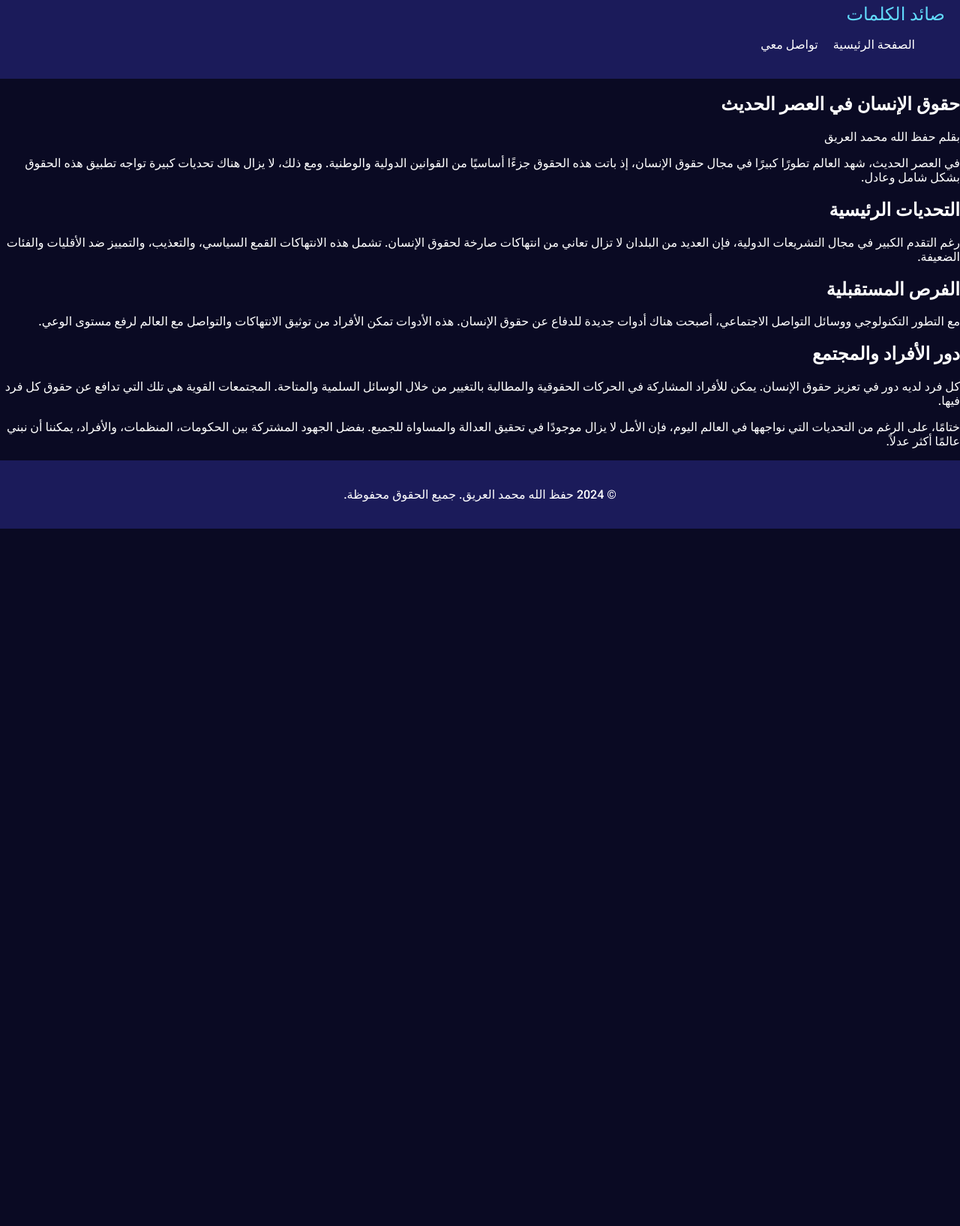
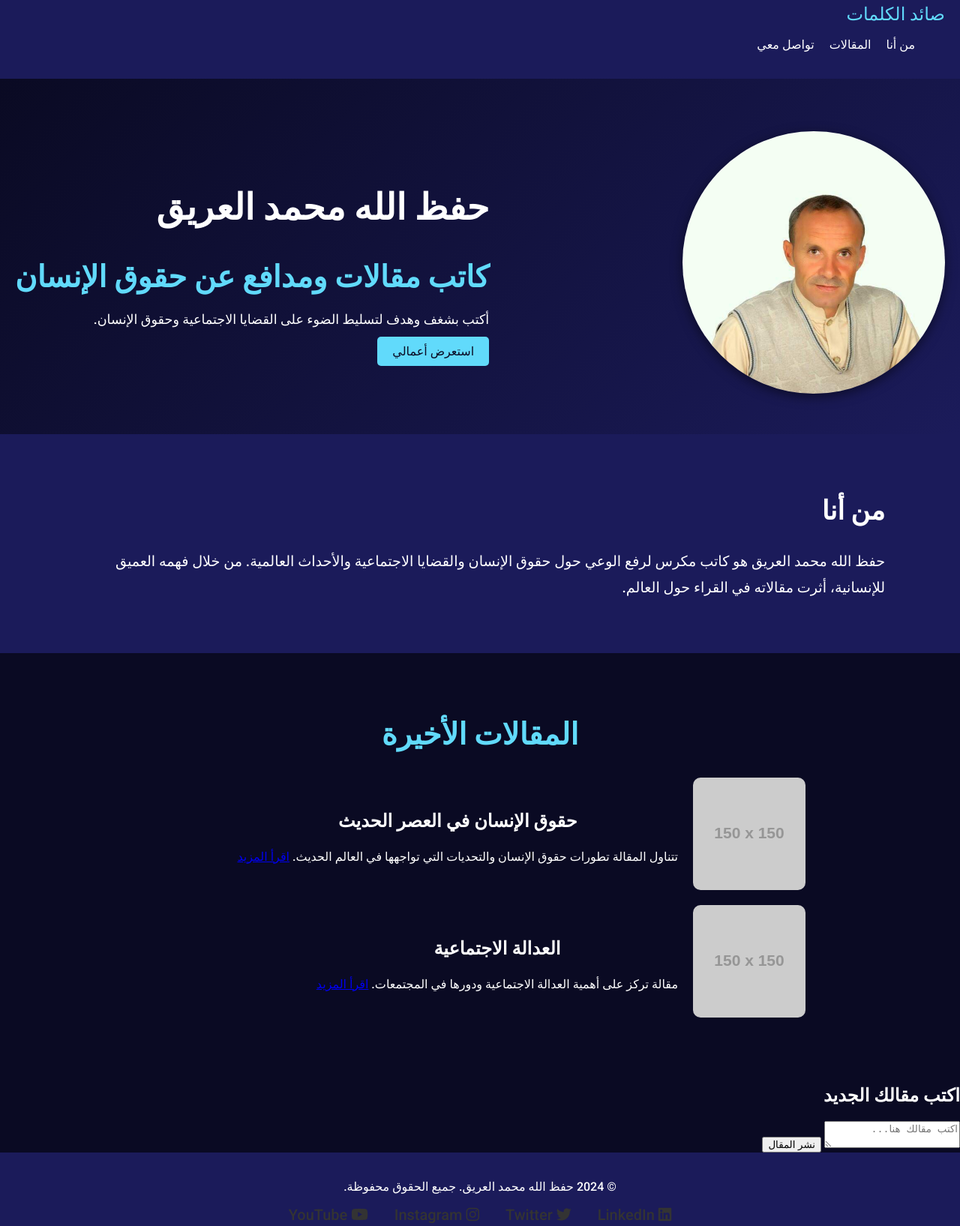
Before and after one commit to nabilalareeq/Website-, a plain HTML site: page index.html in a window 1280 px wide. Shown: the part 17-1652 px from the top of the page at 75% size. Before the commit the page ends 800 px from the top, so only its background shows below. Drawn offline with Linux system fonts and the light colour scheme; placeholder pictures from the web are drawn by us; a script that the page names is missing.

Commit message:
Update index.html

```diff
--- a/index.html
+++ b/index.html
@@ -3,41 +3,82 @@
 <head>
     <meta charset="UTF-8">
     <meta name="viewport" content="width=device-width, initial-scale=1.0">
-    <title>حقوق الإنسان في العصر الحديث</title>
+    <title>حفظ الله محمد العريق</title>
     <link href="https://fonts.googleapis.com/css2?family=Merriweather:wght@400;700&family=Roboto:wght@500&display=swap" rel="stylesheet">
+    <link rel="stylesheet" href="https://cdnjs.cloudflare.com/ajax/libs/font-awesome/6.0.0-beta3/css/all.min.css">
     <link rel="stylesheet" href="style.css">
+    <script src="https://cdn.tiny.cloud/1/3982lvbo6spn5san2c0w2y723i90m66b1i2sd1rqkcsh59ro/tinymce/5/tinymce.min.js" referrerpolicy="origin"></script>
+    <script>
+        tinymce.init({
+            selector: '#article-editor',
+            language: 'ar',
+            plugins: 'lists link image',
+            toolbar: 'undo redo | styleselect | bold italic | alignleft aligncenter alignright alignjustify | outdent indent | link image',
+            height: 300,
+        });
+    </script>
 </head>
 <body dir="rtl">
     <header>
         <nav>
             <div class="logo">صائد الكلمات</div>
             <ul>
-                <li><a href="index.html">الصفحة الرئيسية</a></li>
+                <li><a href="#about">من أنا</a></li>
+                <li><a href="#articles">المقالات</a></li>
                 <li><a href="#contact">تواصل معي</a></li>
             </ul>
         </nav>
     </header>
 
-    <section class="article-content">
-        <h1>حقوق الإنسان في العصر الحديث</h1>
-        <p>بقلم حفظ الله محمد العريق</p>
+    <section class="hero">
+        <div class="hero-text">
+            <h1>حفظ الله محمد العريق</h1>
+            <h2>كاتب مقالات ومدافع عن حقوق الإنسان</h2>
+            <p>أكتب بشغف وهدف لتسليط الضوء على القضايا الاجتماعية وحقوق الإنسان.</p>
+            <a href="#articles" class="btn">استعرض أعمالي</a>
+        </div>
+        <div class="hero-image">
+            <img src="FB_IMG_1728261295915.jpg" alt="صورة الكاتب">
+        </div>
+    </section>
 
-        <p>في العصر الحديث، شهد العالم تطورًا كبيرًا في مجال حقوق الإنسان، إذ باتت هذه الحقوق جزءًا أساسيًا من القوانين الدولية والوطنية. ومع ذلك، لا يزال هناك تحديات كبيرة تواجه تطبيق هذه الحقوق بشكل شامل وعادل.</p>
+    <section id="about" class="about">
+        <h2>من أنا</h2>
+        <p>حفظ الله محمد العريق هو كاتب مكرس لرفع الوعي حول حقوق الإنسان والقضايا الاجتماعية والأحداث العالمية. من خلال فهمه العميق للإنسانية، أثرت مقالاته في القراء حول العالم.</p>
+    </section>
 
-        <h2>التحديات الرئيسية</h2>
-        <p>رغم التقدم الكبير في مجال التشريعات الدولية، فإن العديد من البلدان لا تزال تعاني من انتهاكات صارخة لحقوق الإنسان. تشمل هذه الانتهاكات القمع السياسي، والتعذيب، والتمييز ضد الأقليات والفئات الضعيفة.</p>
+    <section id="articles" class="articles">
+        <h2>المقالات الأخيرة</h2>
+        <div class="article-preview">
+            <img src="https://via.placeholder.com/150" alt="صورة المقال">
+            <div class="article-info">
+                <h3>حقوق الإنسان في العصر الحديث</h3>
+                <p>تتناول المقالة تطورات حقوق الإنسان والتحديات التي تواجهها في العالم الحديث. <a href="article1.html">اقرأ المزيد</a></p>
+            </div>
+        </div>
+        <div class="article-preview">
+            <img src="https://via.placeholder.com/150" alt="صورة المقال">
+            <div class="article-info">
+                <h3>العدالة الاجتماعية</h3>
+                <p>مقالة تركز على أهمية العدالة الاجتماعية ودورها في المجتمعات. <a href="article2.html">اقرأ المزيد</a></p>
+            </div>
+        </div>
+    </section>
 
-        <h2>الفرص المستقبلية</h2>
-        <p>مع التطور التكنولوجي ووسائل التواصل الاجتماعي، أصبحت هناك أدوات جديدة للدفاع عن حقوق الإنسان. هذه الأدوات تمكن الأفراد من توثيق الانتهاكات والتواصل مع العالم لرفع مستوى الوعي.</p>
-
-        <h2>دور الأفراد والمجتمع</h2>
-        <p>كل فرد لديه دور في تعزيز حقوق الإنسان. يمكن للأفراد المشاركة في الحركات الحقوقية والمطالبة بالتغيير من خلال الوسائل السلمية والمتاحة. المجتمعات القوية هي تلك التي تدافع عن حقوق كل فرد فيها.</p>
-
-        <p>ختامًا، على الرغم من التحديات التي نواجهها في العالم اليوم، فإن الأمل لا يزال موجودًا في تحقيق العدالة والمساواة للجميع. بفضل الجهود المشتركة بين الحكومات، المنظمات، والأفراد، يمكننا أن نبني عالمًا أكثر عدلاً.</p>
+    <section id="article-editor">
+        <h2>اكتب مقالك الجديد</h2>
+        <textarea id="article-editor" placeholder="اكتب مقالك هنا..."></textarea>
+        <button id="submit-article">نشر المقال</button>
     </section>
 
     <footer>
         <p>&copy; 2024 حفظ الله محمد العريق. جميع الحقوق محفوظة.</p>
+        <ul class="social-media">
+            <li><a href="https://www.linkedin.com" target="_blank"><i class="fab fa-linkedin"></i> LinkedIn</a></li>
+            <li><a href="https://www.twitter.com" target="_blank"><i class="fab fa-twitter"></i> Twitter</a></li>
+            <li><a href="https://www.instagram.com" target="_blank"><i class="fab fa-instagram"></i> Instagram</a></li>
+            <li><a href="https://www.youtube.com" target="_blank"><i class="fab fa-youtube"></i> YouTube</a></li>
+        </ul>
     </footer>
 </body>
 </html>
```
